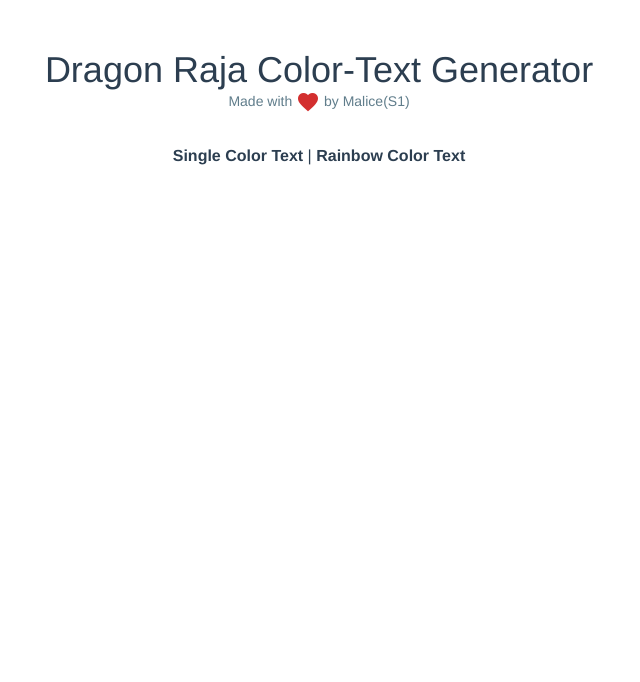
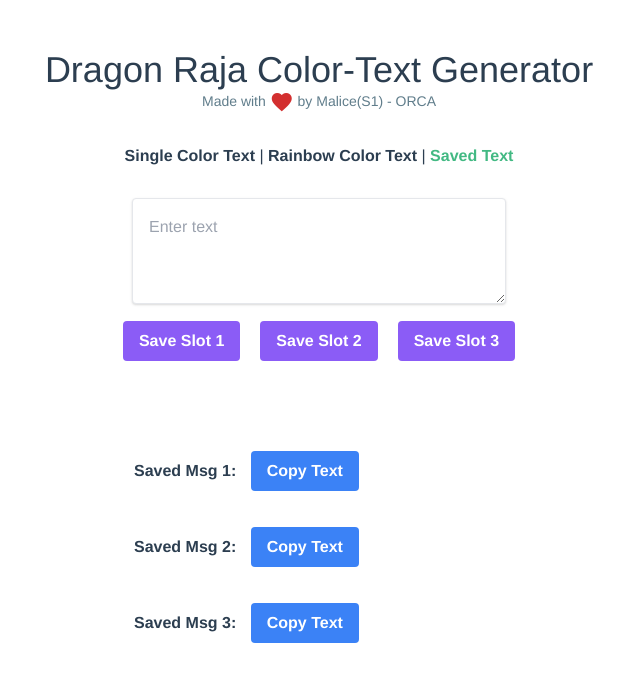
Before and after one commit to nichdev/dr-color-text, a Vue app: page /saved-text in a window 1280 px wide. Shown: the top 682 px of the page, without its empty margins (321-961 px from the left). Built offline with nearby package versions, Linux system fonts and the light colour scheme.

Commit message:
Added saved msg

```diff
--- a/src/App.vue
+++ b/src/App.vue
@@ -1,10 +1,11 @@
 <template>
   <div id="app">
     <h1 class="text-4xl">Dragon Raja Color-Text Generator</h1>
-    <p class="madelove">Made with <span class="material-icons">favorite</span> by Malice(S1)</p>
+    <p class="madelove">Made with <span class="material-icons">favorite</span> by Malice(S1) - ORCA</p>
     <div id="nav">
       <router-link to="/">Single Color Text</router-link> |
-      <router-link to="/rainbow-text">Rainbow Color Text</router-link>
+      <router-link to="/rainbow-text">Rainbow Color Text</router-link> |
+      <router-link to="/saved-text">Saved Text</router-link>
     </div>
     <router-view/>
   </div>
@@ -45,7 +46,7 @@
     color: #D32F2F;
   }
 }
-button:focus {
+input:focus, button:focus, textarea:focus {
   outline: none;
 }
 </style>
--- a/src/router/index.js
+++ b/src/router/index.js
@@ -16,7 +16,12 @@
   {
     path: '/',
     name: 'Premade',
-    component: () => import(/* webpackChunkName: "about" */ '../views/Premade.vue')
+    component: () => import('../views/Premade.vue')
+  },
+  {
+    path: '/saved-text',
+    name: 'Saved Text',
+    component: () => import('../views/SaveMsg.vue')
   }
 ]
 
--- /dev/null
+++ b/src/views/SaveMsg.vue
@@ -0,0 +1,72 @@
+<template>
+    <div>
+        <textarea id="saveTextInput" v-model="inputMsg" placeholder="Enter text" class="shadow appearance-none border rounded focus:outline-none p-4" cols="35" rows="3"></textarea>
+        <div class="btn-box">
+          <button @click="saveMsg('1')"  class="copy-btn bg-purple-500 hover:bg-purple-700 text-white font-bold py-2 px-4 rounded">Save Slot 1</button>
+          <button @click="saveMsg('2')"  class="copy-btn bg-purple-500 hover:bg-purple-700 text-white font-bold py-2 px-4 rounded">Save Slot 2</button>
+          <button @click="saveMsg('3')"  class="copy-btn bg-purple-500 hover:bg-purple-700 text-white font-bold py-2 px-4 rounded">Save Slot 3</button>
+        </div>
+        <div class="savedMsg-box">
+            <p><b>Saved Msg 1: <button @click="copyMsg(1)" class="copy-btn bg-blue-500 hover:bg-blue-700 text-white font-bold py-2 px-4 rounded">Copy Text</button></b><br> <span id="msg1">{{savedMsg1}}</span></p>
+            <p><b>Saved Msg 2: <button @click="copyMsg(2)" class="copy-btn bg-blue-500 hover:bg-blue-700 text-white font-bold py-2 px-4 rounded">Copy Text</button></b><br> <span id="msg2">{{savedMsg2}}</span></p>
+            <p><b>Saved Msg 3: <button @click="copyMsg(3)" class="copy-btn bg-blue-500 hover:bg-blue-700 text-white font-bold py-2 px-4 rounded">Copy Text</button></b><br> <span id="msg3">{{savedMsg3}}</span></p>
+        </div>
+    </div>
+</template>
+
+<style scoped lang="scss">
+    button {
+        margin: 10px;
+    }
+    .savedMsg-box {
+        text-align: left;
+        max-width: 400px;
+        margin: 70px auto;
+        padding: 0 15px;
+        p {
+            margin-bottom: 16px;
+        }
+    }
+</style>
+
+<script>
+export default {
+    data() {
+        return {
+            inputMsg: '',
+            savedMsg1: '',
+            savedMsg2: '',
+            savedMsg3: ''
+        }
+    },
+    methods: {
+        saveMsg(val) {
+            let slot = 'slot' + val
+
+            localStorage.setItem(slot, this.inputMsg)
+            console.log(localStorage.getItem(slot));
+            this['savedMsg'+val] = localStorage.getItem(slot);
+        },
+        copyMsg(val) {
+            let text = document.getElementById('msg'+ val).innerText
+            let elem = document.createElement("textarea")
+
+            document.body.appendChild(elem);
+            elem.value = text;
+            /* Select the text field */
+            elem.select();
+            elem.setSelectionRange(0, 99999); /*For mobile devices*/
+
+            /* Copy the text inside the text field */
+            document.execCommand("copy");
+            document.body.removeChild(elem);
+        },
+
+    },
+    mounted() {
+        this.savedMsg1 = localStorage.getItem('slot1');
+        this.savedMsg2 = localStorage.getItem('slot2');
+        this.savedMsg3 = localStorage.getItem('slot3');
+    },
+}
+</script>
```
